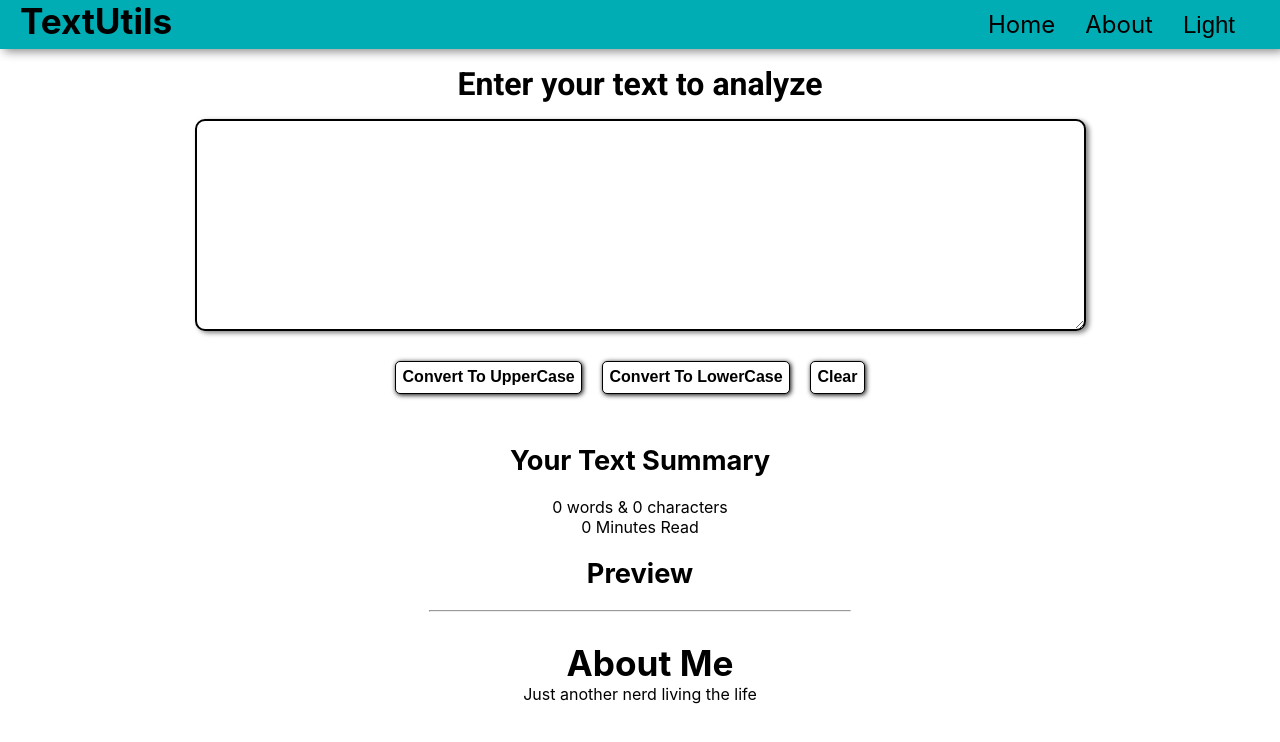
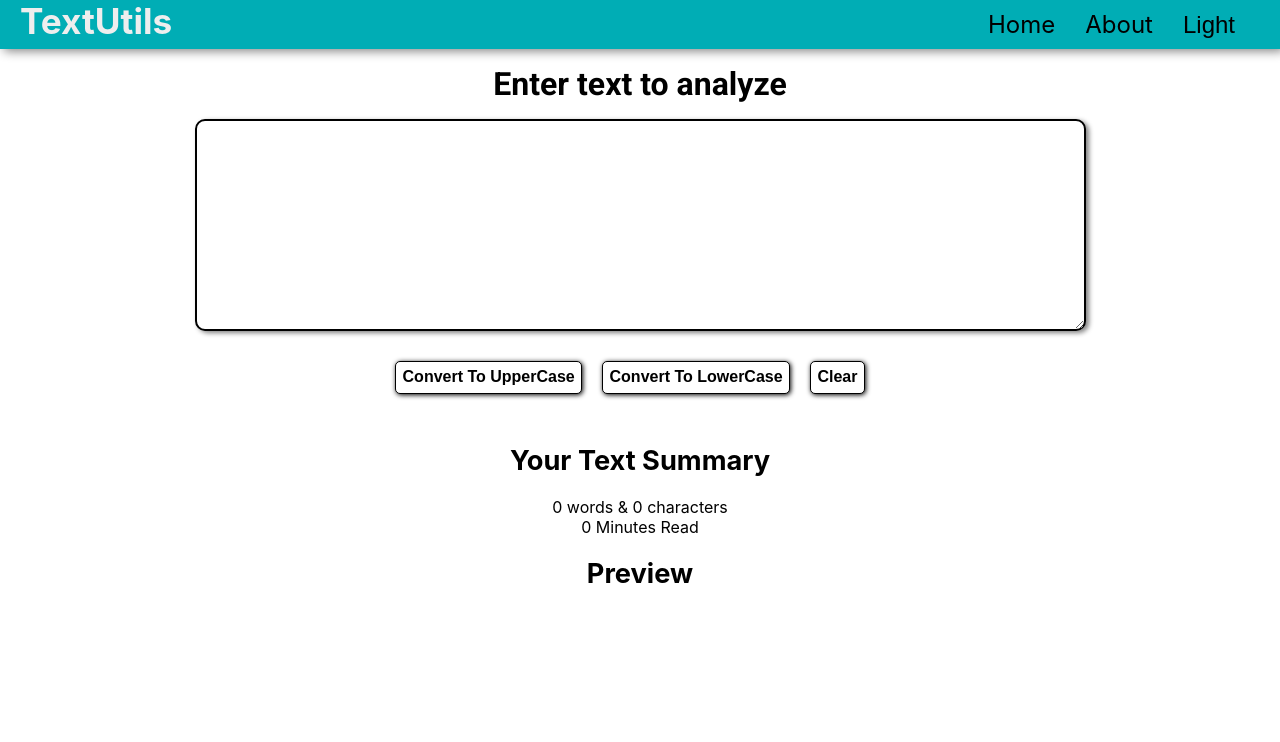
Before and after one commit to 03YugAgarwal/myapp, a React (Create React App) app: page / in a window 1280 px wide. Shown: the top 742 px of the page. Built offline with nearby package versions, Linux system fonts and the light colour scheme.

Commit message:
Added Routes

```diff
--- a/package.json
+++ b/package.json
@@ -8,6 +8,7 @@
     "@testing-library/user-event": "^13.5.0",
     "react": "^18.2.0",
     "react-dom": "^18.2.0",
+    "react-router-dom": "^6.3.0",
     "react-scripts": "5.0.1",
     "sweetalert": "^2.1.2",
     "web-vitals": "^2.1.4"
--- a/src/App.js
+++ b/src/App.js
@@ -3,6 +3,11 @@ import TextForm from './components/TextForm';
 import { useState } from 'react';
 import Alert from './components/Alert';
 import About from './components/About';
+import {
+  BrowserRouter as Router,
+  Routes,
+  Route,
+} from "react-router-dom";
 
 function App() {
   const [mode, setmode] = useState('Light');
@@ -28,10 +33,19 @@ function App() {
 
   return (
     <>
+    <Router>
+
       <Navbar title="TextUtils" mode={mode} toggleMode={toggleMode} />
       <Alert alert={alert}/>
-      <TextForm showAlert={showAlert} heading="Enter your text to analyze" mode={mode}/>
-      <About mode={mode}/>
+
+      <div className="container-textform-about">
+        <Routes>
+            <Route exact path="/about" element={<About mode={mode}/>}> </Route>
+            <Route exact path="/" element={<TextForm heading="Enter text to analyze"  mode={mode} showAlert={showAlert} />}>  </Route>
+        </Routes>
+      </div>
+
+    </Router>
     </>
   );
 }
--- a/src/components/About.js
+++ b/src/components/About.js
@@ -4,7 +4,7 @@ import './About.css'
 export default function About(props) {
   return (
     <>
-        <hr className={`about-hr-${props.mode}`} />
+        {/* <hr className={`about-hr-${props.mode}`} /> */}
         <h1 className={`about-h1-${props.mode}`}>About Me</h1>
         <p className={`about-p-${props.mode}`}> Just another nerd living the life </p>
     </>
--- a/src/components/Navbar.css
+++ b/src/components/Navbar.css
@@ -8,11 +8,19 @@
   background-color: #222831;
   color: #00ADB5;
 }
- h1{
+h1{
   margin-right: auto;
   font-size: 2.2rem;
   margin-left: 20px;
   cursor: default;
+}
+.Dark{
+  text-decoration: none;
+  color: #00ADB5;
+}
+.Light{
+  text-decoration: none;
+  color: #EEEEEE;
 }
 
 .nav-Dark ul{
--- a/src/components/Navbar.js
+++ b/src/components/Navbar.js
@@ -1,15 +1,16 @@
 import React from 'react'
 import "./Navbar.css"
 import PropTypes from 'prop-types'
+import { Link } from 'react-router-dom'
 
 export default function Navbar(props) {
     return (
         <>
             <nav className={`nav-${props.mode}`}>
-                <h1>{props.title}</h1>
+                <h1><Link to="/" className={`${props.mode}`}>{props.title}</Link></h1>
                 <ul>
-                    <li><a href="/">Home</a></li>
-                    <li><a href="/">About</a></li>
+                    <li><Link to="/">Home</Link></li>
+                    <li><Link to="/about">About</Link></li>
                     <li><button onClick={props.toggleMode}>{props.mode}</button></li>
                 </ul>
             </nav>
```
Also changed, not shown: 1 other file (tests, documents, lock files or other folders).
